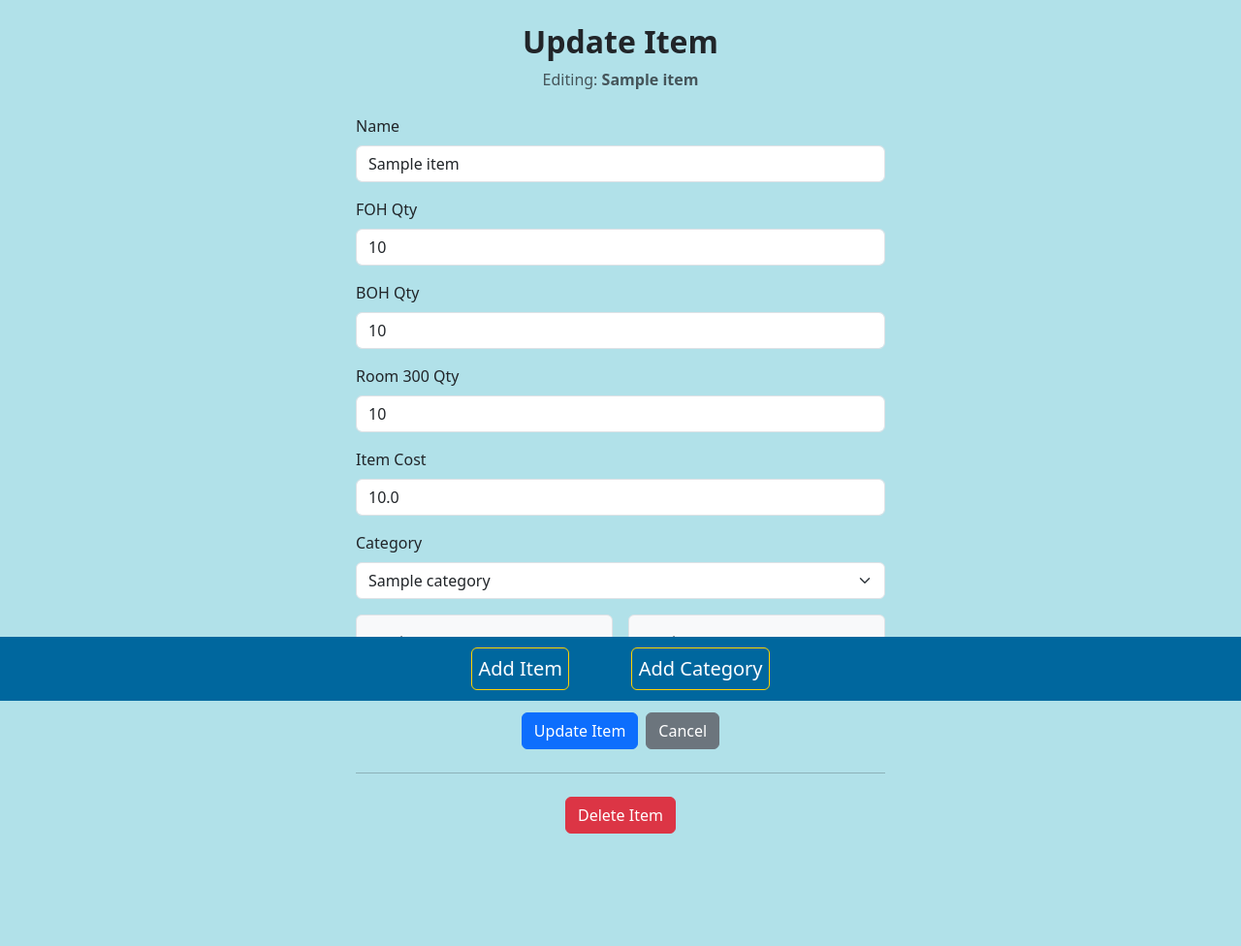
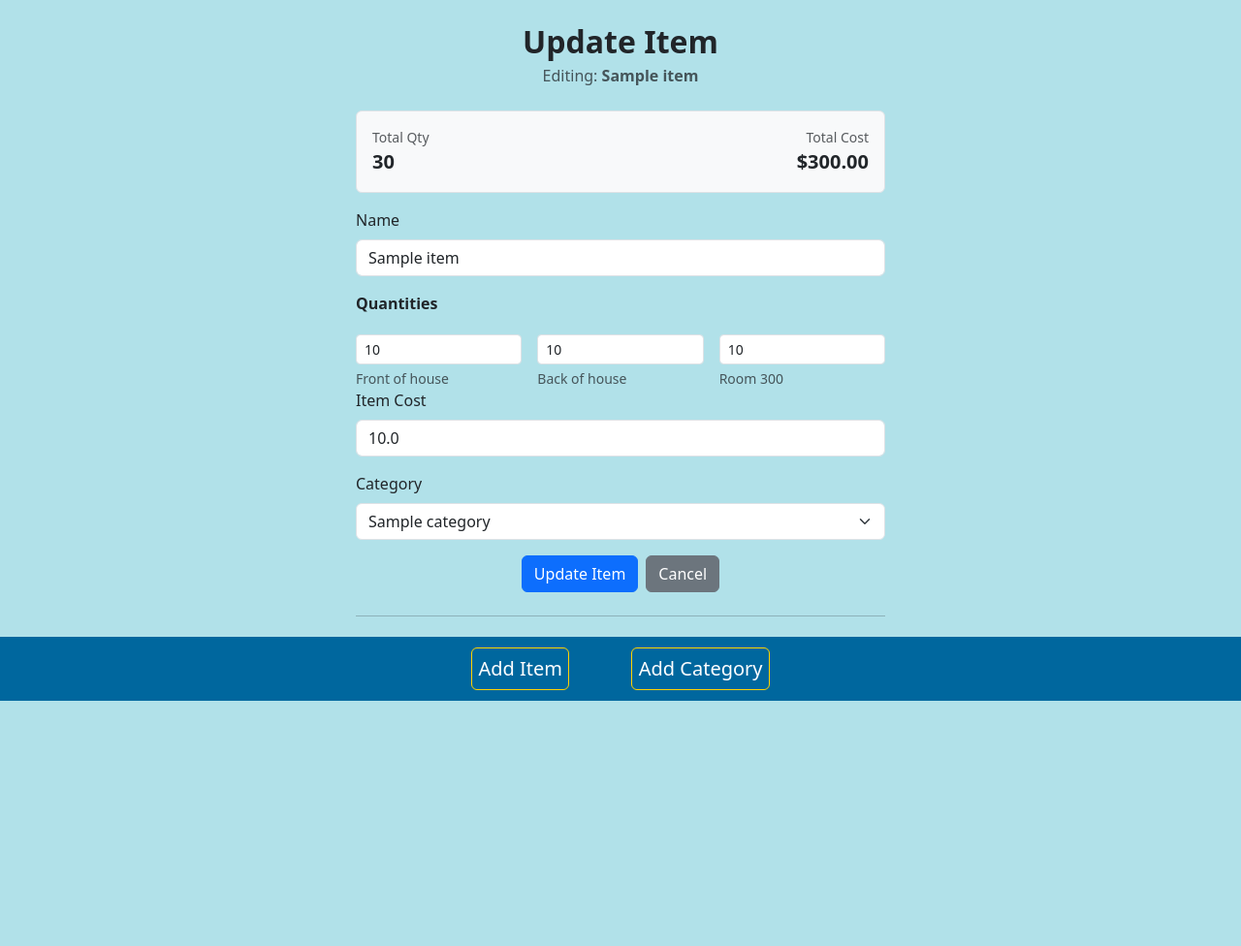
Before and after one commit to Nic0cava/FB_Merch, a Flask app: page /updateitem/1 in a window 1280 px wide. Shown: the part 77-1053 px from the top of the page at 97% size. After the commit the page ends 800 px from the top, so only its background shows below. Run offline with Flask 3, Linux system fonts and the light colour scheme; the visitor is signed in with stand-in values (Sample User, id 1); tables that the repository leaves empty hold one stand-in row (values such as "Sample post").

Commit message:
updated UI

```diff
--- a/app.py
+++ b/app.py
@@ -1,4 +1,4 @@
 from merch import app
 
 if __name__ == '__main__':
-    app.run(debug=True)  # <-- Remove debug=True before production
+    app.run()  # <-- Remove debug=True before production
--- a/merch/templates/update_item.html
+++ b/merch/templates/update_item.html
@@ -2,7 +2,7 @@
 {% block content %}
 <div class="container">
   <div class="text-center my-4">
-    <h2 class="fw-bold">Update Item</h2>
+    <h2 class="fw-bold mb-1">Update Item</h2>
     <p class="text-muted mb-0">Editing: <strong>{{ item.name }}</strong></p>
   </div>
 
@@ -22,7 +22,20 @@
   {% endwith %}
 
   <div class="row justify-content-center">
-    <div class="col-12 col-md-6">
+    <div class="col-12 col-md-7 col-lg-6">
+      <div class="mb-3">
+        <div class="p-3 border rounded bg-light d-flex justify-content-between align-items-center">
+          <div>
+            <div class="text-muted small">Total Qty</div>
+            <div class="fw-bold fs-5">{{ item.total_qty }}</div>
+          </div>
+          <div class="text-end">
+            <div class="text-muted small">Total Cost</div>
+            <div class="fw-bold fs-5">${{ '%.2f' % item.total_cost if item.total_cost is not none else '0.00' }}</div>
+          </div>
+        </div>
+      </div>
+
       <form method="POST" novalidate>
         {{ form.hidden_tag() }}
 
@@ -34,28 +47,31 @@
           {% endif %}
         </div>
 
-        <div class="mb-3">
-          {{ form.foh_qty.label(class="form-label") }}
-          {{ form.foh_qty(class="form-control", placeholder="Front of house qty") }}
+        <div class="row g-3">
+          <div class="col-12">
+            <label class="form-label fw-semibold mb-1">Quantities</label>
+          </div>
+          <div class="col-12 col-md-4">
+            {{ form.foh_qty(class="form-control form-control-sm", placeholder="FOH") }}
+            <div class="form-text">Front of house</div>
             {% if form.foh_qty.errors %}
               <div class="invalid-feedback d-block">{{ form.foh_qty.errors[0] }}</div>
             {% endif %}
           </div>
-
-        <div class="mb-3">
-          {{ form.boh_qty.label(class="form-label") }}
-          {{ form.boh_qty(class="form-control", placeholder="Back of house qty") }}
+          <div class="col-12 col-md-4">
+            {{ form.boh_qty(class="form-control form-control-sm", placeholder="BOH") }}
+            <div class="form-text">Back of house</div>
             {% if form.boh_qty.errors %}
               <div class="invalid-feedback d-block">{{ form.boh_qty.errors[0] }}</div>
             {% endif %}
           </div>
-
-        <div class="mb-3">
-          {{ form.room_300_qty.label(class="form-label") }}
-          {{ form.room_300_qty(class="form-control", placeholder="Room 300 qty") }}
+          <div class="col-12 col-md-4">
+            {{ form.room_300_qty(class="form-control form-control-sm", placeholder="Room 300") }}
+            <div class="form-text">Room 300</div>
             {% if form.room_300_qty.errors %}
               <div class="invalid-feedback d-block">{{ form.room_300_qty.errors[0] }}</div>
             {% endif %}
+          </div>
         </div>
 
         <div class="mb-3">
@@ -72,21 +88,6 @@
           {% if form.category_id.errors %}
             <div class="invalid-feedback d-block">{{ form.category_id.errors[0] }}</div>
           {% endif %}
-        </div>
-
-        <div class="row g-3">
-          <div class="col-6">
-            <div class="p-3 border rounded bg-light">
-              <div class="text-muted small">Total Qty</div>
-              <div class="fw-bold fs-5">{{ item.total_qty }}</div>
-            </div>
-          </div>
-          <div class="col-6">
-            <div class="p-3 border rounded bg-light">
-              <div class="text-muted small">Total Cost</div>
-              <div class="fw-bold fs-5">${{ '%.2f' % item.total_cost if item.total_cost is not none else '0.00' }}</div>
-            </div>
-          </div>
         </div>
 
         <div class="d-flex justify-content-center gap-2 mt-3">
```
Also changed, not shown: merch/templates/add_item.html (+14 -11 lines), merch/templates/index.html (+8 -4 lines). Lines whose indentation alone changed are shown as unchanged.
